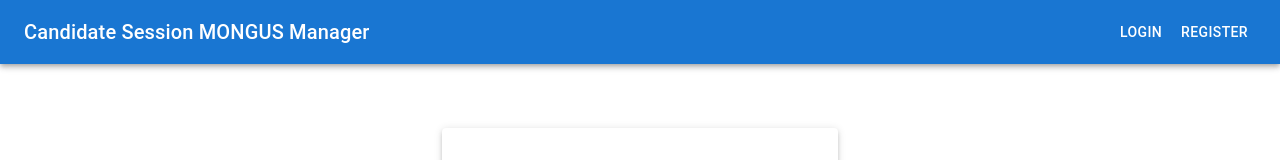
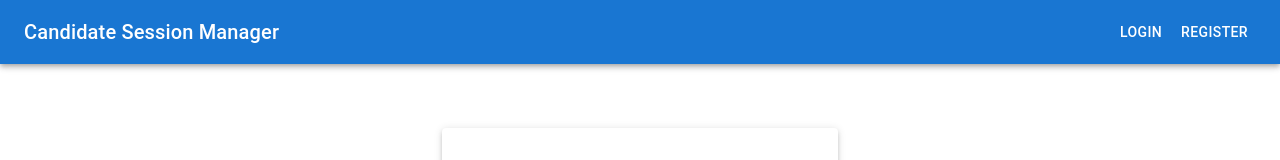
Before and after one commit to Capstone-482-936-Group2/candidate-session-manager, a React (Create React App) app in the folder frontend/: page /login in a window 1280 px wide. Shown: the top 160 px of the page. Built offline with nearby package versions, Linux system fonts and the light colour scheme; no server answers.

Commit message:
session function

```diff
--- a/frontend/src/App.js
+++ b/frontend/src/App.js
@@ -16,6 +16,7 @@ import Dashboard from './components/shared/Dashboard';
 import FacultyDashboard from './components/faculty/FacultyDashboard';
 import AdminDashboard from './components/admin/AdminDashboard';
 import ProtectedRoute from './components/shared/ProtectedRoute';
+import SessionsList from './components/sessions/SessionsList';
 
 // Create theme
 const theme = createTheme({
@@ -43,6 +44,10 @@ function App() {
               <Route path="/register" element={<Register />} />
 
               {/* Protected routes */}
+              <Route element={<ProtectedRoute />}>
+                <Route path="/sessions" element={<SessionsList />} />
+              </Route>
+
               <Route element={<ProtectedRoute requiredRole="candidate" />}>
                 <Route path="/dashboard" element={<Dashboard />} />
               </Route>
--- a/frontend/src/api/api.js
+++ b/frontend/src/api/api.js
@@ -1,10 +1,10 @@
 import axios from 'axios';
 
-const API_URL = 'http://localhost:8000/api';
+const API_BASE_URL = process.env.REACT_APP_API_URL || 'http://localhost:8000';
 
 // Create axios instance with credentials support
 const api = axios.create({
-  baseURL: API_URL,
+  baseURL: `${API_BASE_URL}/api`,
   withCredentials: true,
   headers: {
     'Content-Type': 'application/json',
--- a/frontend/src/components/shared/Navigation.js
+++ b/frontend/src/components/shared/Navigation.js
@@ -32,7 +32,7 @@ const Navigation = () => {
       <AppBar position="static">
         <Toolbar>
           <Typography variant="h6" component={Link} to="/" sx={{ flexGrow: 1, textDecoration: 'none', color: 'white' }}>
-            Candidate Session MONGUS Manager
+            Candidate Session Manager
           </Typography>
 
           {currentUser ? (
```
